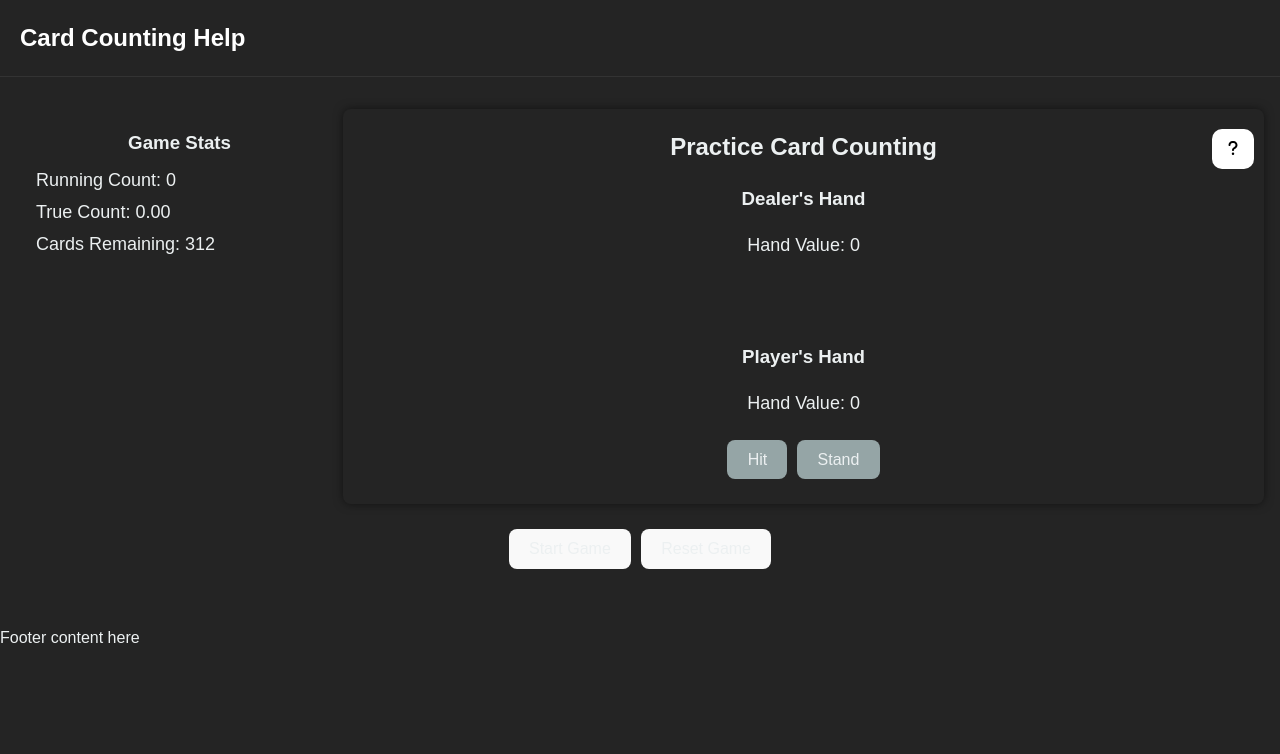
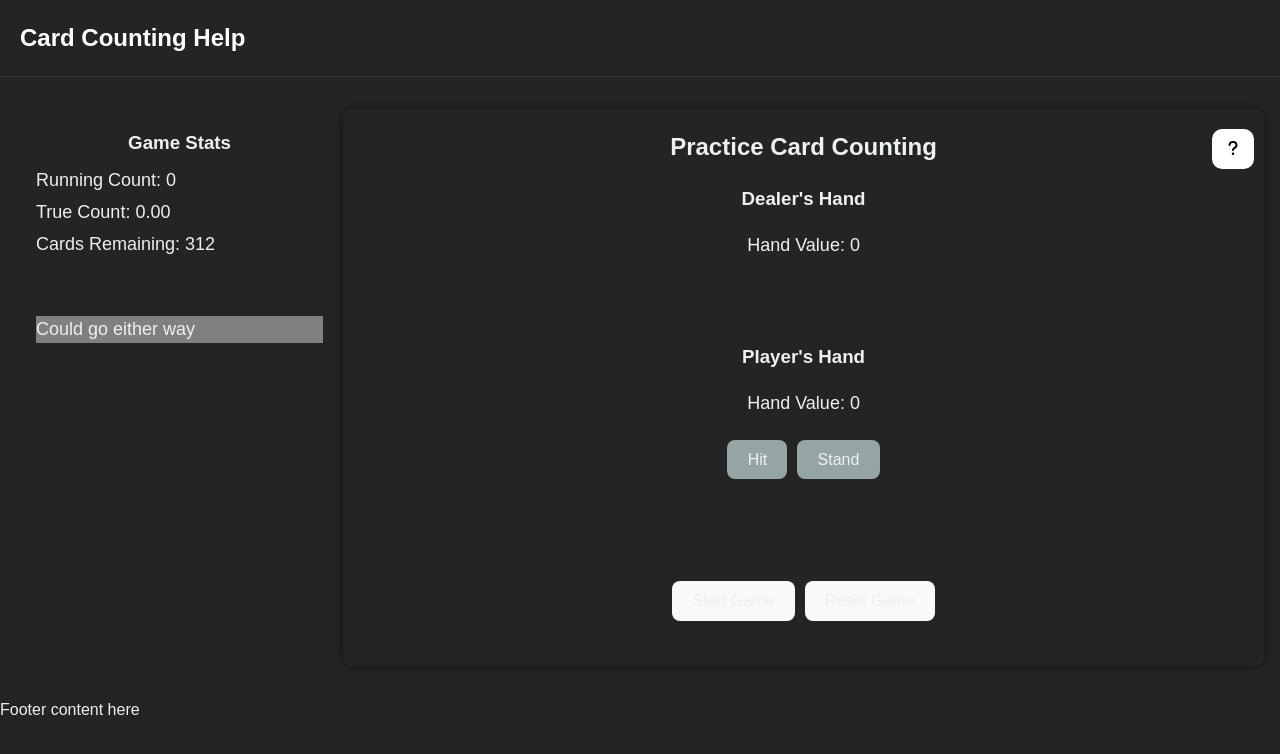
Before and after one commit to Atlessc/card-counting-simulator, a React (Vite) app: page / in a window 1280 px wide. Shown: the top 754 px of the page. Built offline with nearby package versions, Linux system fonts and the light colour scheme.

Commit message:
chore: Add advice message based on running count in PracticePage.jsx

```diff
--- a/src/pages/PracticePage/PracticePage.jsx
+++ b/src/pages/PracticePage/PracticePage.jsx
@@ -1,4 +1,4 @@
-import React, { useEffect } from "react";
+import React, { useEffect, useState } from "react";
 import useStore from "../../ZustandStore";
 import { FontAwesomeIcon } from "@fortawesome/react-fontawesome";
 import { faQuestion } from "@fortawesome/free-solid-svg-icons";
@@ -42,12 +42,15 @@ const determineWinner = (playerHand, dealerHand) => {
     return "Player wins!";
   } else if (dealerValue > playerValue) {
     return "Dealer wins!";
-  } else {
+  } else if (playerValue === dealerValue && (playerValue || dealerValue) < 21) {
     return "It's a tie!";
+  } else if (playerValue === 21) {
+    return "Player has blackjack! Player Wins!";
   }
 };
 
 const Practice = () => {
+  const [adviceMessage, setAdviceMessage] = useState("");
   const {
     playerHand,
     dealerHand,
@@ -140,7 +143,7 @@ const Practice = () => {
 
           // Recursively handle the dealer's turn until they stand
           handleDealerTurn();
-        }, 1000); // Set a timeout for the next draw
+        }, 500); // Set a timeout for the next draw
         break;
 
       case updatedDealerHandValue >= 18:
@@ -204,11 +207,30 @@ const Practice = () => {
     }
   };
 
+  useEffect(() => {
+    if (runningCount > 0) {
+      setAdviceMessage("Higher cards more common");
+    } else if (runningCount < 0) {
+      setAdviceMessage("Lower cards more common");
+    } else {
+      setAdviceMessage("Could go either way");
+    }
+  }, [runningCount]);
+
   const canHit = playerTurn && !playerBust && !playerBlackjack;
   const canStand = playerTurn && !playerBust && !playerBlackjack;
   const canNextRound = gameOver && !playerTurn;
   const canStartGame = !playerTurn && !gameOver && playerHand.length === 0;
   const canResetGame = true;
+
+  useEffect(() => {
+    if (!canStartGame) {
+      if (playerHandValue === 21) {
+        setPlayerTurn(false);
+        setTimeout(() => handleDealerTurn(), 2000);
+      }
+    }
+  }, [playerHandValue]);
 
   return (
     <div className="practice-page">
@@ -220,6 +242,20 @@ const Practice = () => {
             <p>True Count: {trueCount.toFixed(2)}</p>
             <p>Cards Remaining: {cardsRemaining}</p>
             <br />
+            <br />
+            <p
+              className="AdviceMessage"
+              style={{
+                backgroundColor:
+                  runningCount > 0
+                    ? "green"
+                    : runningCount < 0
+                    ? "red"
+                    : "gray",
+              }}
+            >
+              {adviceMessage}
+            </p>
             <br />
             <br />
             <div className={playerBust || gameOver ? "game-status" : ""}>
@@ -267,9 +303,16 @@ const Practice = () => {
             <p>Hand Value: {playerHandValue}</p>
             <div className="player-actions">
               {canNextRound ? (
-                <button onClick={handleNextRound} disabled={!canNextRound}>
-                  Next Hand
-                </button>
+                cardsRemaining <= 6 ? (
+                  <button onClick={reset} disabled={!canResetGame}>
+                    Reset Game
+                  </button>
+                ) : (
+                  <button onClick={handleNextRound} disabled={!canNextRound || cardsRemaining <= 6}>
+                    Next Hand
+                  </button>
+                  )
+
               ) : (
                 <>
                   <button onClick={handlePlayerDraw} disabled={!canHit}>
@@ -285,6 +328,20 @@ const Practice = () => {
               </button> */}
             </div>
           </div>
+          <br />
+          <br />
+          <br />
+          <div className="control-buttons">
+            <button onClick={startGame} disabled={!canStartGame}>
+              Start Game
+            </button>
+            <button onClick={reset} disabled={!canResetGame}>
+              Reset Game
+            </button>
+            {/* <button onClick={handleNextRound} disabled={!canNextRound}>
+          Next Hand
+        </button> */}
+          </div>
         </div>
         {/* <div className="sidebar-right">
             <h3>Played Cards</h3>
@@ -297,17 +354,7 @@ const Practice = () => {
           </div>
         </div> */}
       </div>
-      <div className="control-buttons">
-        <button onClick={startGame} disabled={!canStartGame}>
-          Start Game
-        </button>
-        <button onClick={reset} disabled={!canResetGame}>
-          Reset Game
-        </button>
-        {/* <button onClick={handleNextRound} disabled={!canNextRound}>
-          Next Hand
-        </button> */}
-      </div>
+
       {modalOpen && (
         <Modal>
           <LearningPage />
```
